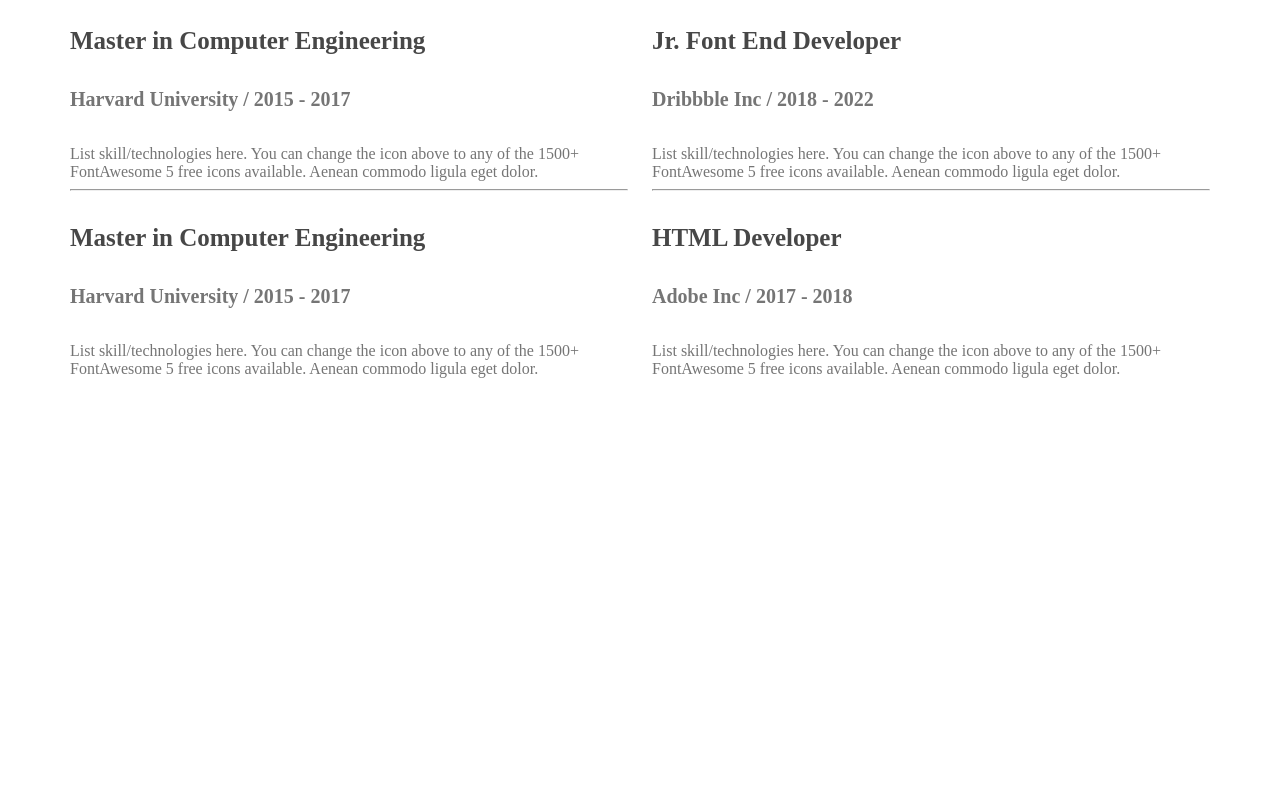
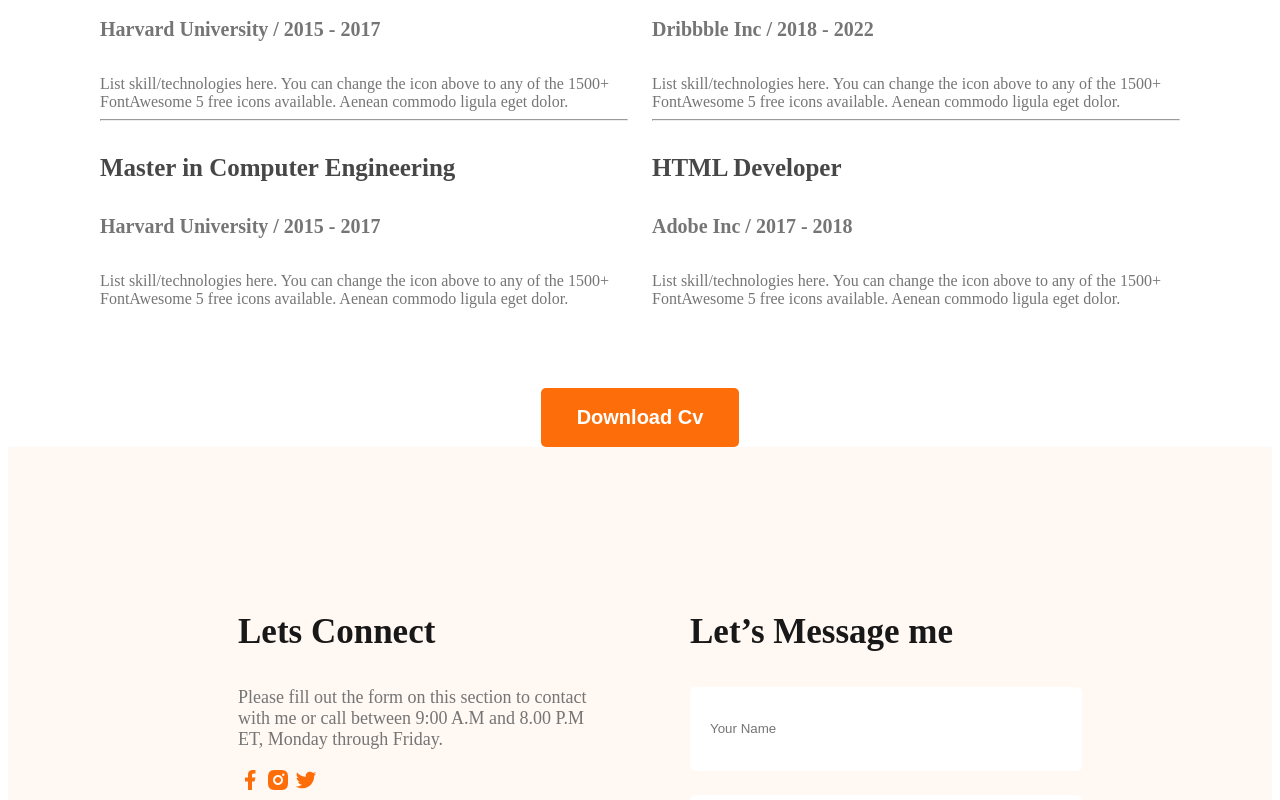
Before and after one commit to ShaifulIslam120/protfolio, a plain HTML site: page index.html in a window 1280 px wide. Shown: the part 3038-3838 px from the top of the page. Before the commit the page ends 3424 px from the top, so only its background shows below. Drawn offline with Linux system fonts and the light colour scheme.

Commit message:
Protfolio

```diff
--- a/index.html
+++ b/index.html
@@ -129,16 +129,28 @@
                     </div>
                 </div>
                 </div>
-
-
-
-
-
+                <div class="dwn-btn"><button class="btn-primary">Download Cv</button></div>
 
         </section>
     </main>
-    <footer>
+    <footer class="secondary-bg">
+        <div class="footer-comn">
+            <h3 class="footr-tittle">Lets Connect</h3>
+            <p class="foter-description">Please fill out the form on this section to contact with me or call between 9:00 A.M and 8.00 P.M ET, Monday through Friday.</p>
+            <a href=""><img src="./images/icons/facebook.png" alt=""></a>
+            <a href=""><img src="./images/icons/insta.png" alt=""></a>
+            <a href=""><img src="./images/icons/twitter.png" alt=""></a>
+        </div>
+        <div class="footer-comn">
+            <h3 class="footr-tittle">Let’s Message me</h3>
+            <form action="">
+                <input type="text" id="" placeholder="Your Name" >
+                <input type="email" id="" placeholder="Your Email">
+               <textarea name="" id="" placeholder="Massage" rows="10" cols="30"></textarea>
+               <input class="btn-primary" type="button" value="Submit">
+            </form>
 
+        </div>
     </footer>
 
 </html>
--- a/styles/style.css
+++ b/styles/style.css
@@ -80,7 +80,7 @@
 .section-description{
     font-size: 18px;
     color: #757575;
-    padding: 90px 130px;
+    padding: 65px 130px;
 }
 .about{
     border-radius: 10px;
@@ -135,6 +135,7 @@
 .resume-container{
     display: flex;
     gap: 24px;
+    padding: 30px;
 }
 .resume-colmn-tittle{
     font-size: 30px;
@@ -159,3 +160,34 @@
     font-size: 16px;
     color: #757575;
 }
+.dwn-btn{
+    text-align: center;
+    margin-top: 50px;
+}
+.footr-tittle{
+    font-size: 35px;
+    font-weight: bold;
+    color: #181818;
+}
+.foter-description{
+    font-size: 18px;
+    color: #757575;
+}
+footer{
+    padding: 130px 230px;
+    display: flex;
+    gap: 100px;
+}
+.footer-comn{
+    width: 50%;
+}
+footer input[type="text"] ,footer input[type="email"],footer textarea{
+    height: 64px;
+    border-radius: 5px;
+    background-color: white;
+    display: block;
+    width: 100%;
+    padding: 10px 20px;
+    border: none;
+    margin-bottom: 24px;
+}
```
